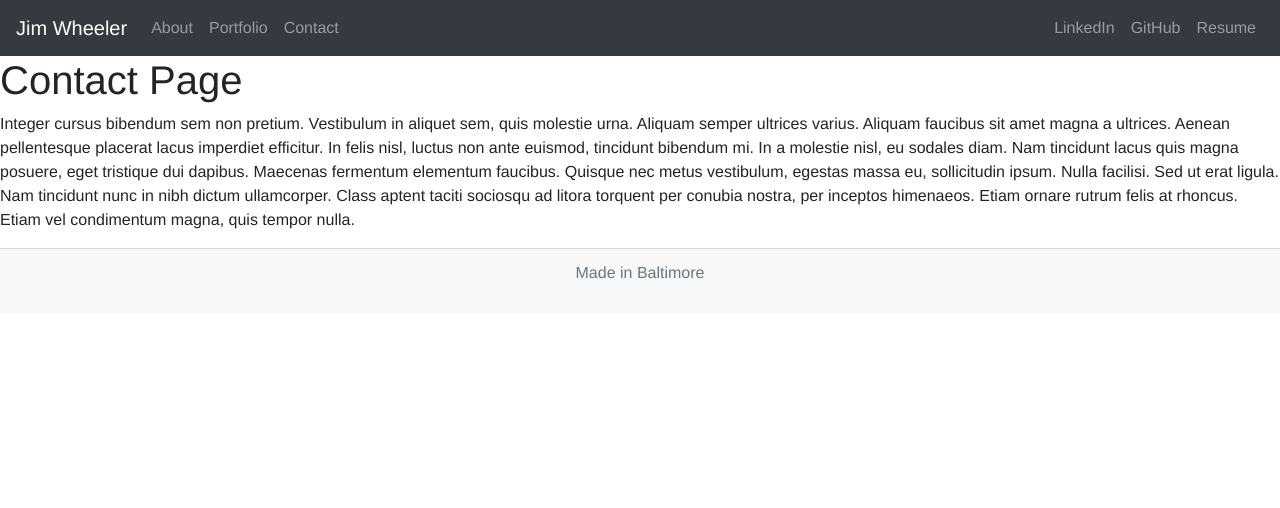
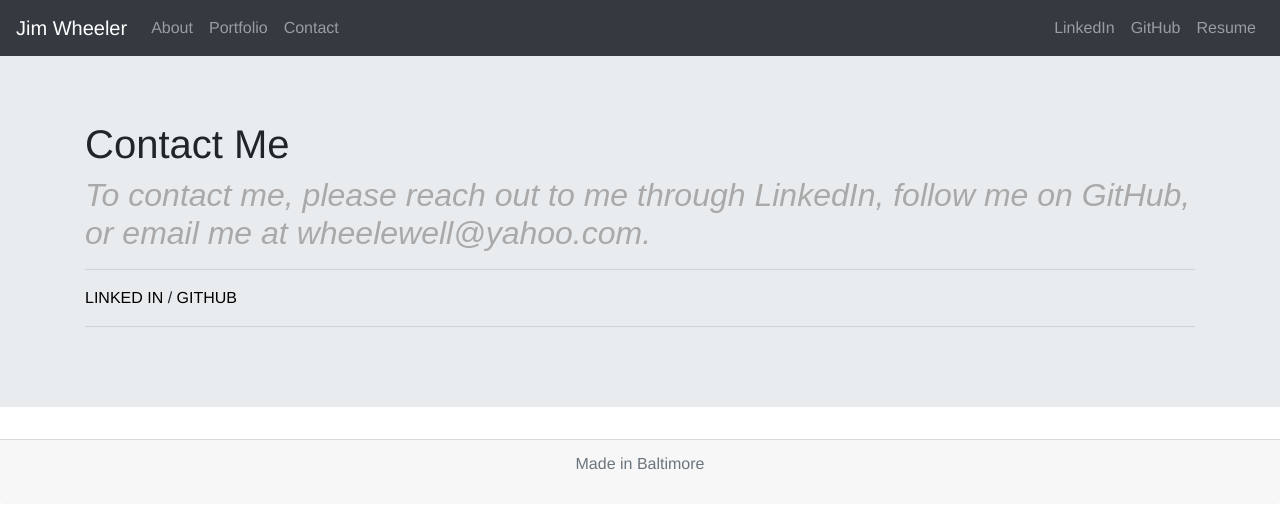
Before and after one commit to jrtwheeler/Portfolio_React, a React (Create React App) app: page /contact in a window 1280 px wide. Shown: the top 508 px of the page. Built offline with nearby package versions, Linux system fonts and the light colour scheme.

Commit message:
MVP Contact page copy placed in hero container.

```diff
--- a/src/pages/Contact.js
+++ b/src/pages/Contact.js
@@ -1,28 +1,24 @@
 import React from "react";
-import { Link, Route } from "react-router-dom";
+import Hero from "../components/Hero";
 
 function Contact(props) {
   return (
     <div>
-      <h1>Contact Page</h1>
-      <p>
-        Integer cursus bibendum sem non pretium. Vestibulum in aliquet sem, quis molestie urna.
-        Aliquam semper ultrices varius. Aliquam faucibus sit amet magna a ultrices. Aenean
-        pellentesque placerat lacus imperdiet efficitur. In felis nisl, luctus non ante euismod,
-        tincidunt bibendum mi. In a molestie nisl, eu sodales diam. Nam tincidunt lacus quis magna
-        posuere, eget tristique dui dapibus. Maecenas fermentum elementum faucibus. Quisque nec
-        metus vestibulum, egestas massa eu, sollicitudin ipsum. Nulla facilisi. Sed ut erat ligula.
-        Nam tincidunt nunc in nibh dictum ullamcorper. Class aptent taciti sociosqu ad litora
-        torquent per conubia nostra, per inceptos himenaeos. Etiam ornare rutrum felis at rhoncus.
-        Etiam vel condimentum magna, quis tempor nulla.
-      </p>
-      {/* <Link to={`${props.match.url}/learn`} role="button" className="btn btn-link">
-        Learn More
-      </Link>{" "}
-      <Link to="/contact" role="button" className="btn btn-link">
-        Learn Less
-      </Link>
-      <Route exact path={`${props.match.url}/learn`} component={Learn} /> */}
+     <Hero className="mb-0">
+        <h1>Contact Me</h1>
+        <h2>
+          To contact me, please reach out to me through LinkedIn, follow me on GitHub, or email me at wheelewell@yahoo.com.
+        </h2>
+        {/* <br/> */}
+        <hr class="rule-lines" />
+        <p>
+          <a href="https://www.linkedin.com/in/james-w-54270740/" className="contact-list"
+            target="_blank">LINKED IN</a>
+          <a> / </a>
+          <a href="https://github.com/jrtwheeler" className="contact-list" target="_blank"> GITHUB</a>
+        </p>
+        <hr class="hr-contacts" />
+      </Hero>
     </div>
   );
 }
```
Also changed, not shown: 1 other file (tests, documents, lock files or other folders).
